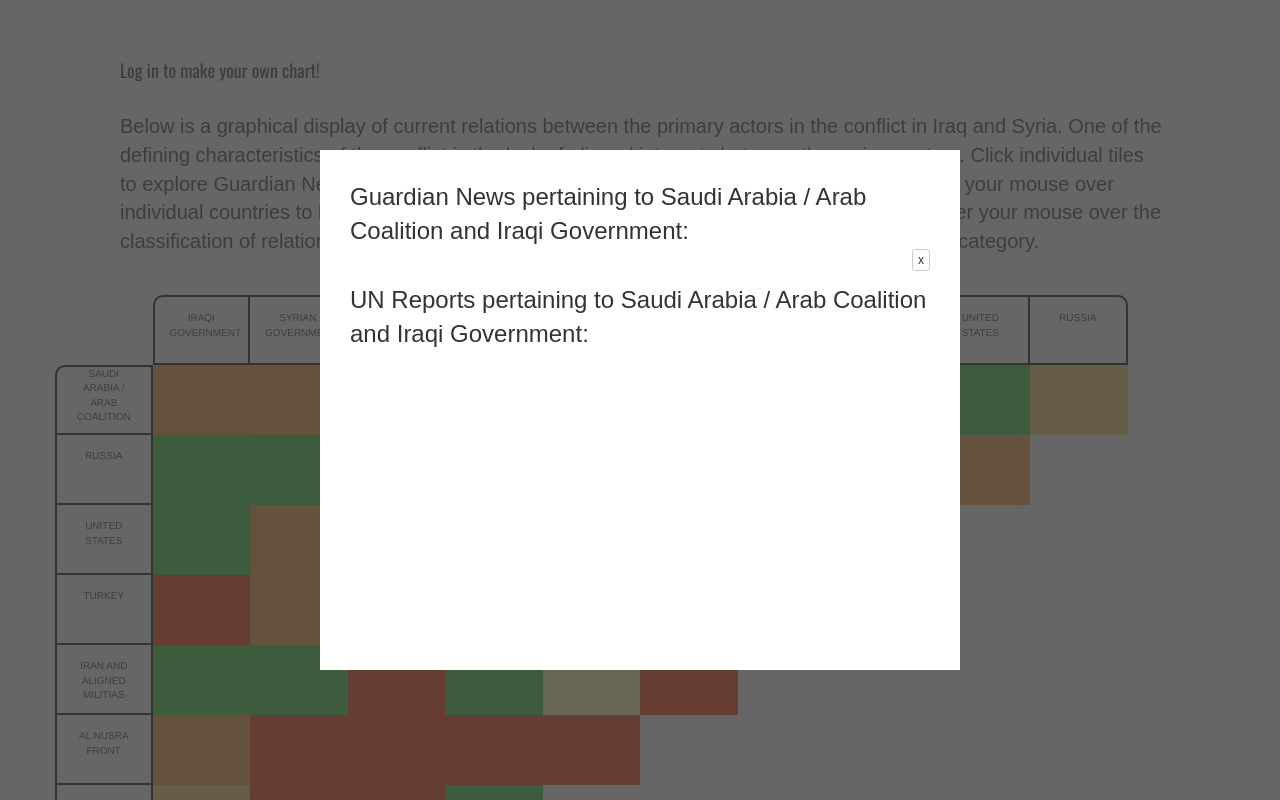
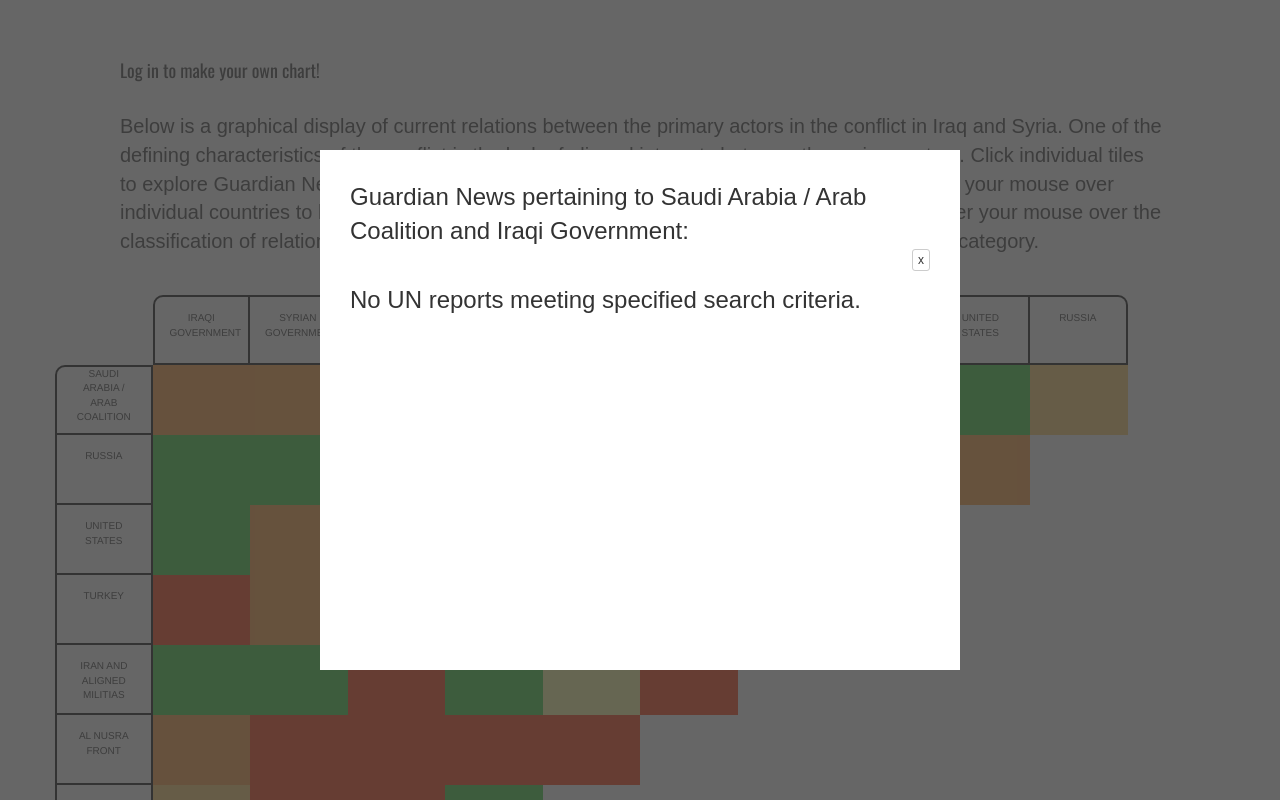
Before and after one commit to DaveCYoung/Final, a website: page public/html/home2.html in a window 1280 px wide. Both pictures are taken after a click on the element 201 px from the left and 1226 px from the top of the page. Shown: the part 826-1626 px from the top of the page. Drawn offline with nearby package versions, Linux system fonts and the light colour scheme; no server answers; files whose address does not match are found by name; a web font is replaced by a local one.

Commit message:
news display tweak

```diff
--- a/public/html/home2.html
+++ b/public/html/home2.html
@@ -529,8 +529,8 @@ Below is a graphical display of current relations between the primary actors in
 			<a class = "link" href = "{{story.webUrl}}">{{story.webTitle}}</a>
 		</div>
 		<br>
-		<span ng-show = "(displayArray)"> UN Reports pertaining to {{currentCountries[0]}} and {{currentCountries[1]}}: </span>
-		<span ng-show = "(!displayArray)"> No UN reports meeting specified search criteria. </span>
+		<span ng-show = "(displayArray.length>0)"> UN Reports pertaining to {{currentCountries[0]}} and {{currentCountries[1]}}: </span>
+		<span ng-show = "(displayArray.length ==0)"> No UN reports meeting specified search criteria. </span>
 		<div ng-repeat = "story in displayArray" ng-click = "loadStory($index)" class = "story" >
 			{{story.fields.title}}
 			<br>
```
Also changed, not shown: public/html/chart.html (+3 -3 lines).
